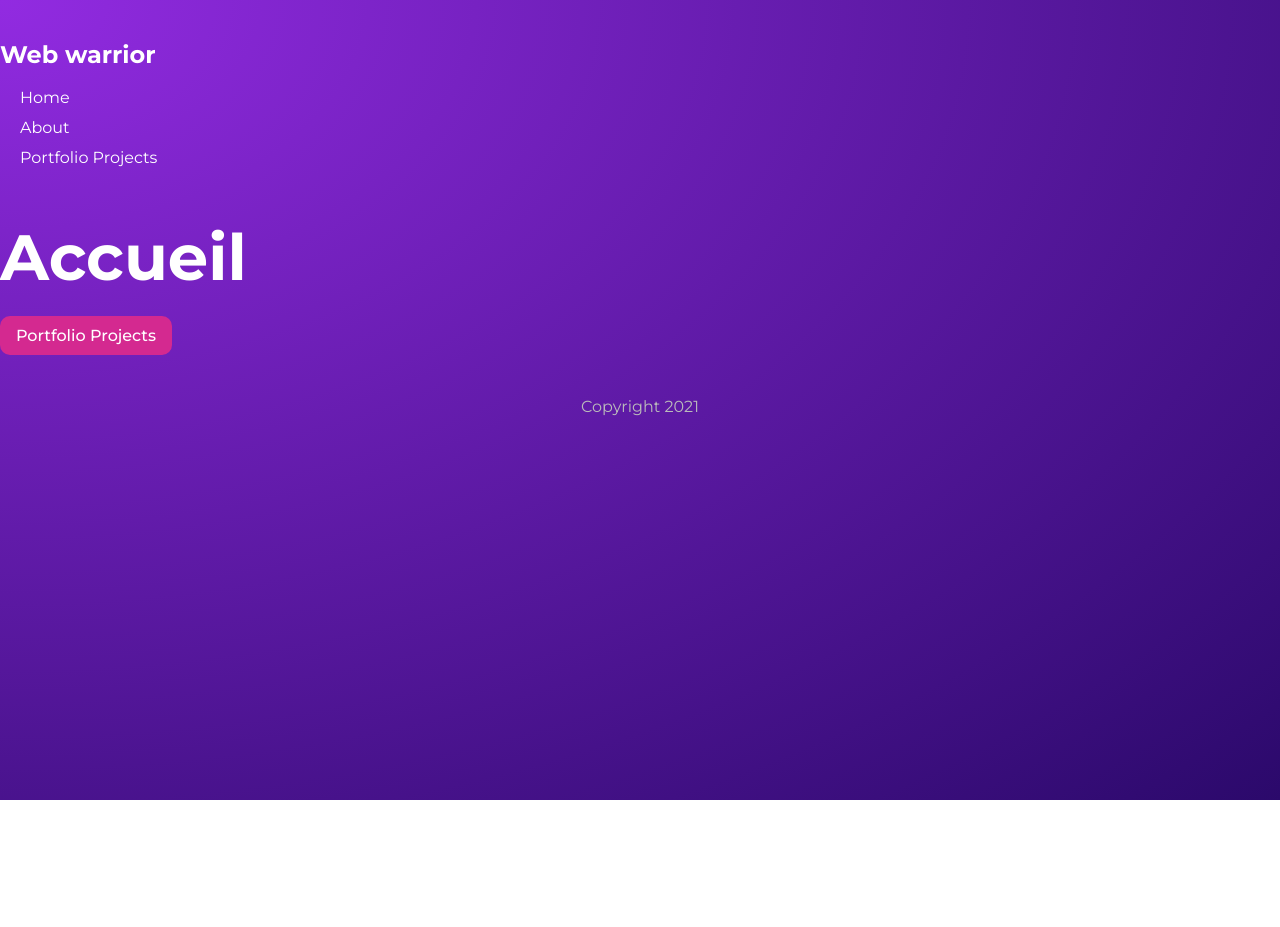
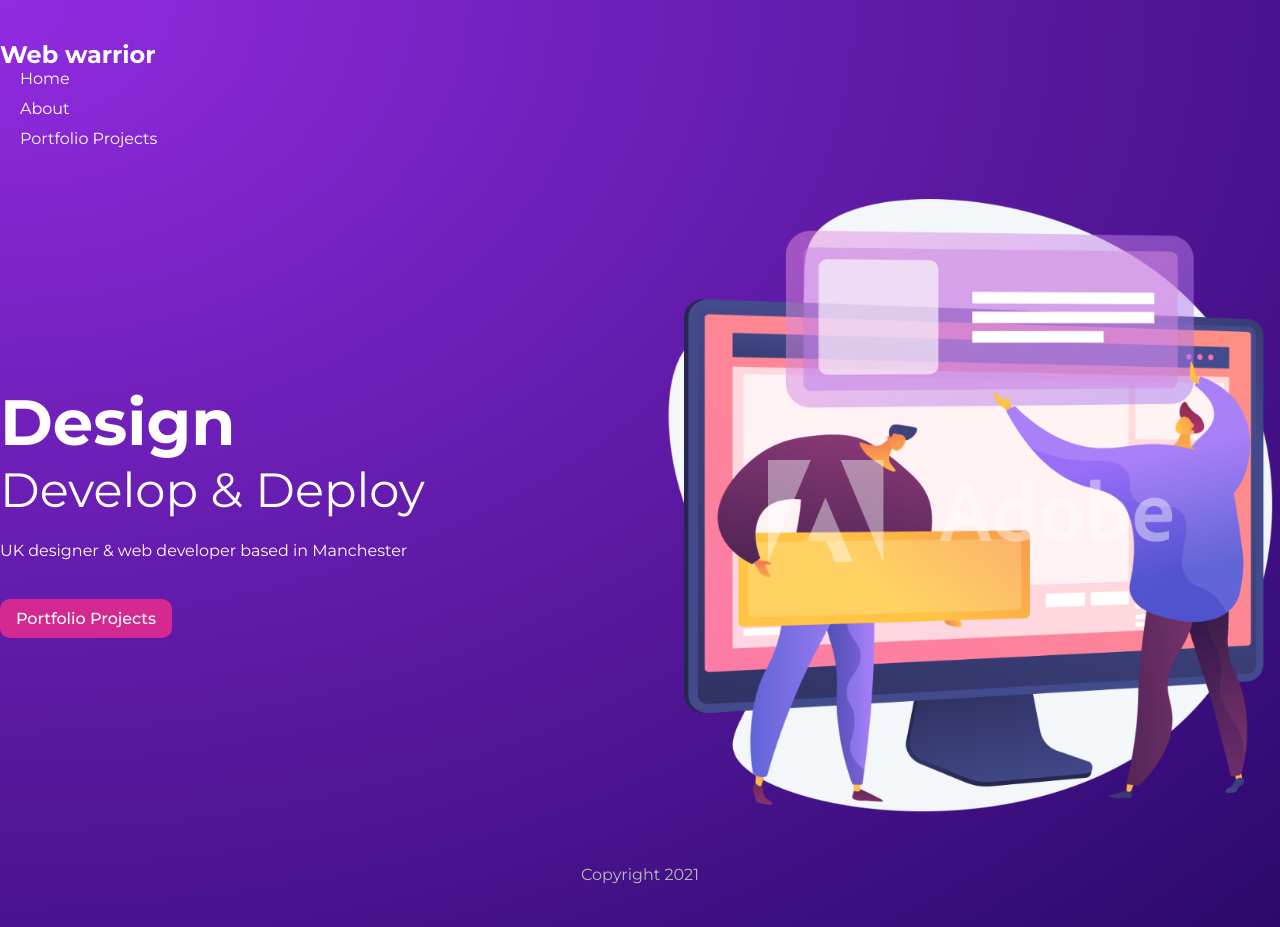
Before and after one commit to Goldgeek/webwarrior, a Gatsby site: page / in a window 1280 px wide. Before the commit the page ends 800 px from the top, so only its background shows below. Built offline with nearby package versions, Linux system fonts and the light colour scheme; Gatsby itself is replaced by a stand-in of ours.

Commit message:
26_05_21

```diff
--- a/src/components/Layout.js
+++ b/src/components/Layout.js
@@ -13,6 +13,7 @@ export default function Layout({children}) {
             <Navbar />
                 <div className="content">
                     {children}
+
                 </div>
                 <footer>
                     <p>
--- a/src/components/Navbar.js
+++ b/src/components/Navbar.js
@@ -1,14 +1,16 @@
 import {Link} from 'gatsby'
 import React from 'react'
+
 
 export default function Navbar() {// navigation bar, qui contient trois liens
     return (
         <nav>
             <h1> Web warrior</h1>
-            <div className="links"></div>
+            <div className="links">
                 <Link to="/"> Home</Link>
                 <Link to="/about">About</Link>
                 <Link to="/projects"> Portfolio Projects</Link>
+            </div>
 
         </nav>
     )
--- a/src/pages/index.js
+++ b/src/pages/index.js
@@ -2,6 +2,7 @@
 //PAGE DE BASE
 // A LOADER EN PREMIER
 // Ici Navabr, sert de liens vers d'autres pages à partir de la page d'accueil. C'est une composante react importée
+// all static data like img and other static assets should be put in static folder to let them available on internet
 
 import React from "react"
 import Layout from '../components/Layout'
@@ -13,10 +14,12 @@ export default function Home() { // Home pour accueil du site
     <Layout>
       <section className={styles.header}>
         <div>
-          <h2 >Accueil</h2>
+          <h2 >Design</h2>
+          <h3>Develop & Deploy</h3>
+          <p>UK designer & web developer based in Manchester</p>
           <Link className={styles.btn} to="/projects">Portfolio Projects</Link>
         </div>
-
+        <img src="/banner.png" alt="Banner" style={{ maxWidth: '100%' }} />
       </section>
     </Layout>
   )
```
Also changed, not shown: static/banner.png (added).
